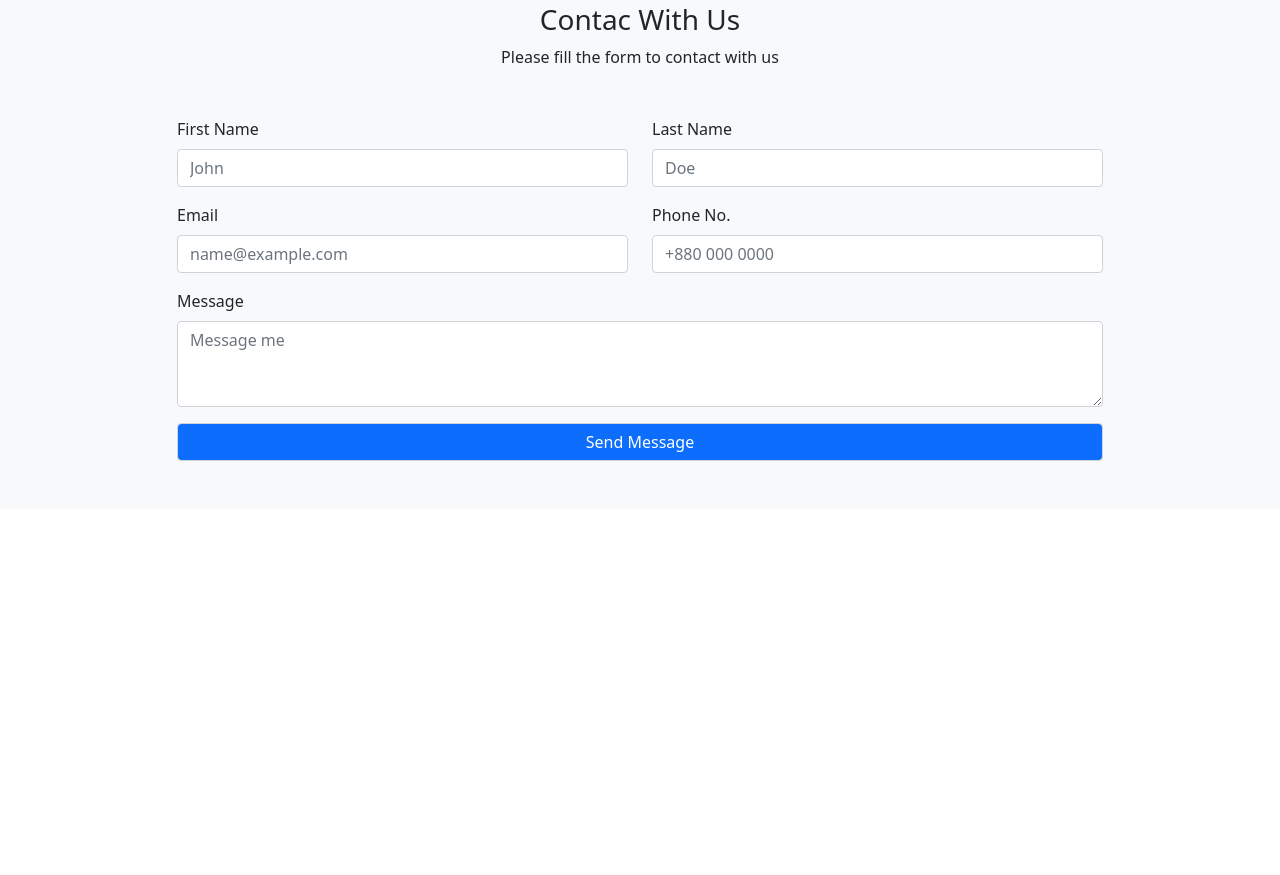
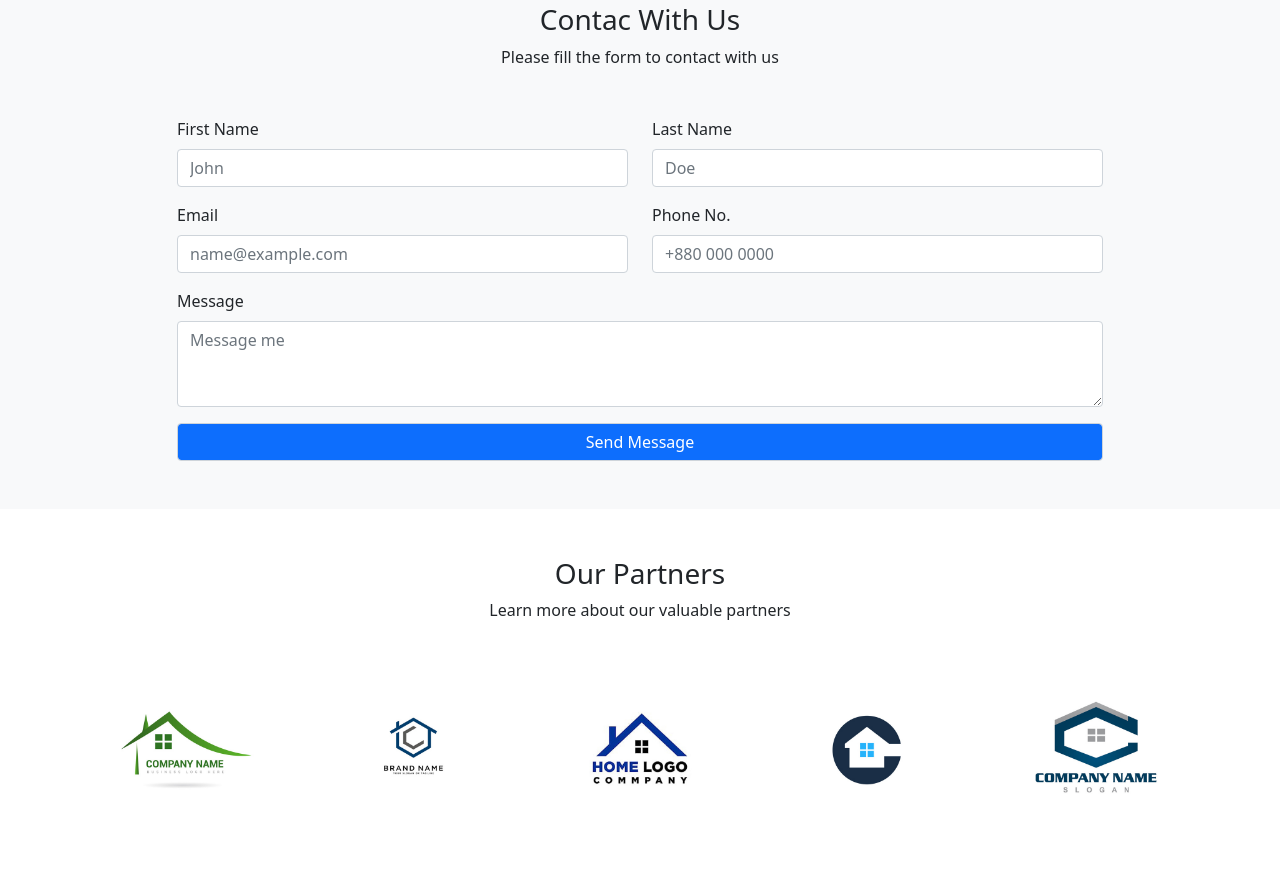
Before and after one commit to reflexsafwan/BD-builders-bootstrap, a plain HTML site: page index.html in a window 1280 px wide. Shown: the part 2292-3167 px from the top of the page. Before the commit the page ends 2801 px from the top, so only its background shows below. Drawn offline with nearby package versions, Linux system fonts and the light colour scheme.

Commit message:
partner area added

```diff
--- a/index.html
+++ b/index.html
@@ -190,7 +190,7 @@
         </div>
       </div>
     </section>
-    <!-- details start -->
+    <!-- details area start -->
     <section class="details-area py-5">
       <div class="container">
         <div class="row">
@@ -318,6 +318,46 @@
         </div>
       </div>
     </section>
+    <!-- Our partner section start here -->
+    <section class="partner-area py-5 ">
+      <div class="container">
+        <div class="row">
+          <div class="col-lg-6 offset-lg-3">
+            <div class="section-heading text-center mb-5">
+              <h3>Our Partners</h3>
+              <p>Learn more about our valuable partners</p>
+            </div>
+          </div>
+        </div>
+        <div class="row row-cols-lg-5 row-cols-2 justify-content-center">
+          <div class="col">
+            <div class="partner-img">
+              <img src="./images/p-one.jpg" alt=" partner image" class="img-fluid p-4">
+            </div>
+          </div>
+          <div class="col">
+            <div class="partner-img">
+              <img src="./images/p-two.jpg" alt=" partner image" class="img-fluid p-4">
+            </div>
+          </div>
+          <div class="col">
+            <div class="partner-img">
+              <img src="./images/p-three.jpg" alt=" partner image" class="img-fluid p-4">
+            </div>
+          </div>
+          <div class="col">
+            <div class="partner-img">
+              <img src="./images/p-four.jpg" alt=" partner image" class="img-fluid p-4">
+            </div>
+          </div>
+          <div class="col">
+            <div class="partner-img">
+              <img src="./images/p-five.jpg" alt=" partner image" class="img-fluid p-4">
+            </div>
+          </div>
+        </div>
+      </div>
+    </section>
   </main>
 
   <script src="https://cdn.jsdelivr.net/npm/bootstrap@5.0.2/dist/js/bootstrap.bundle.min.js"></script>
```
